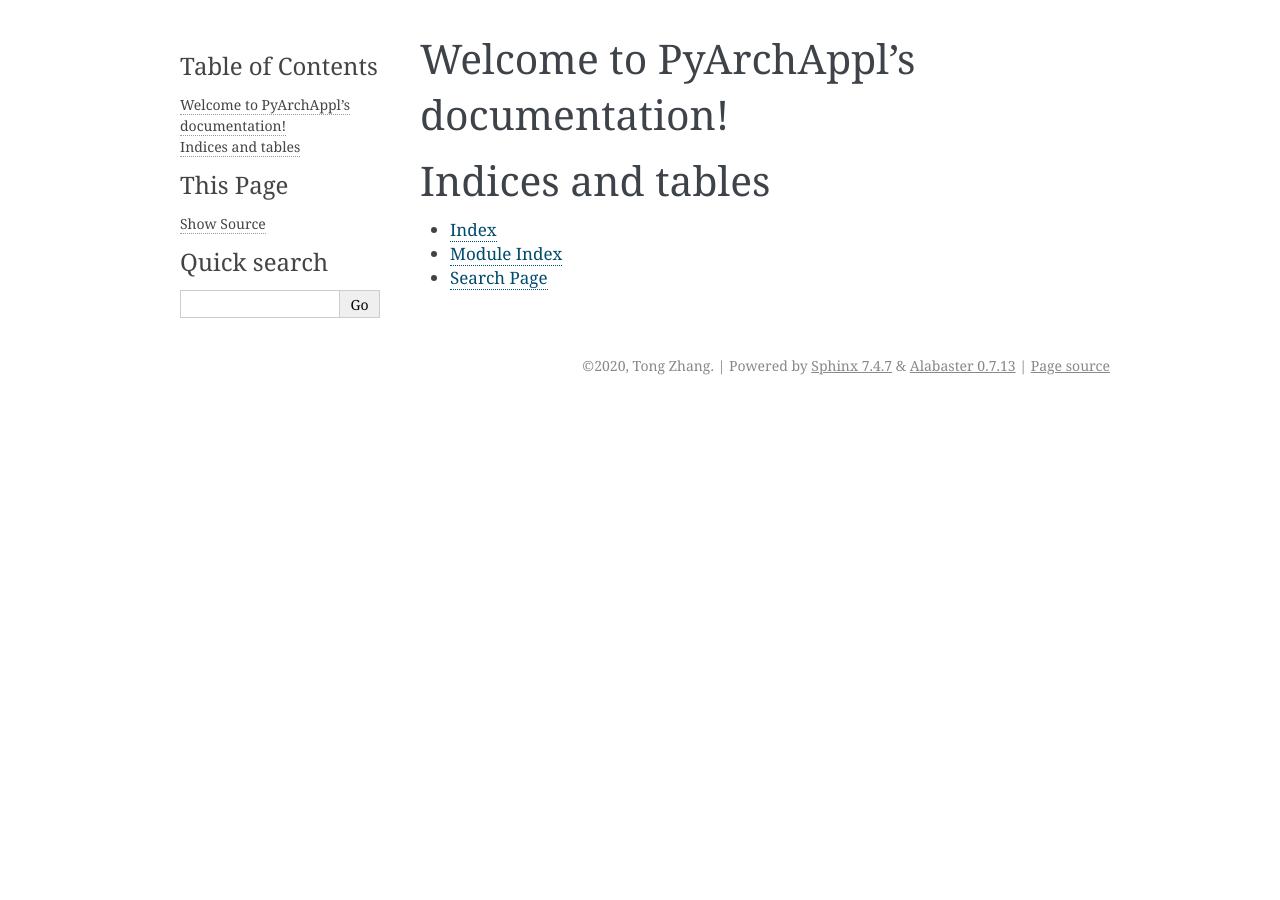
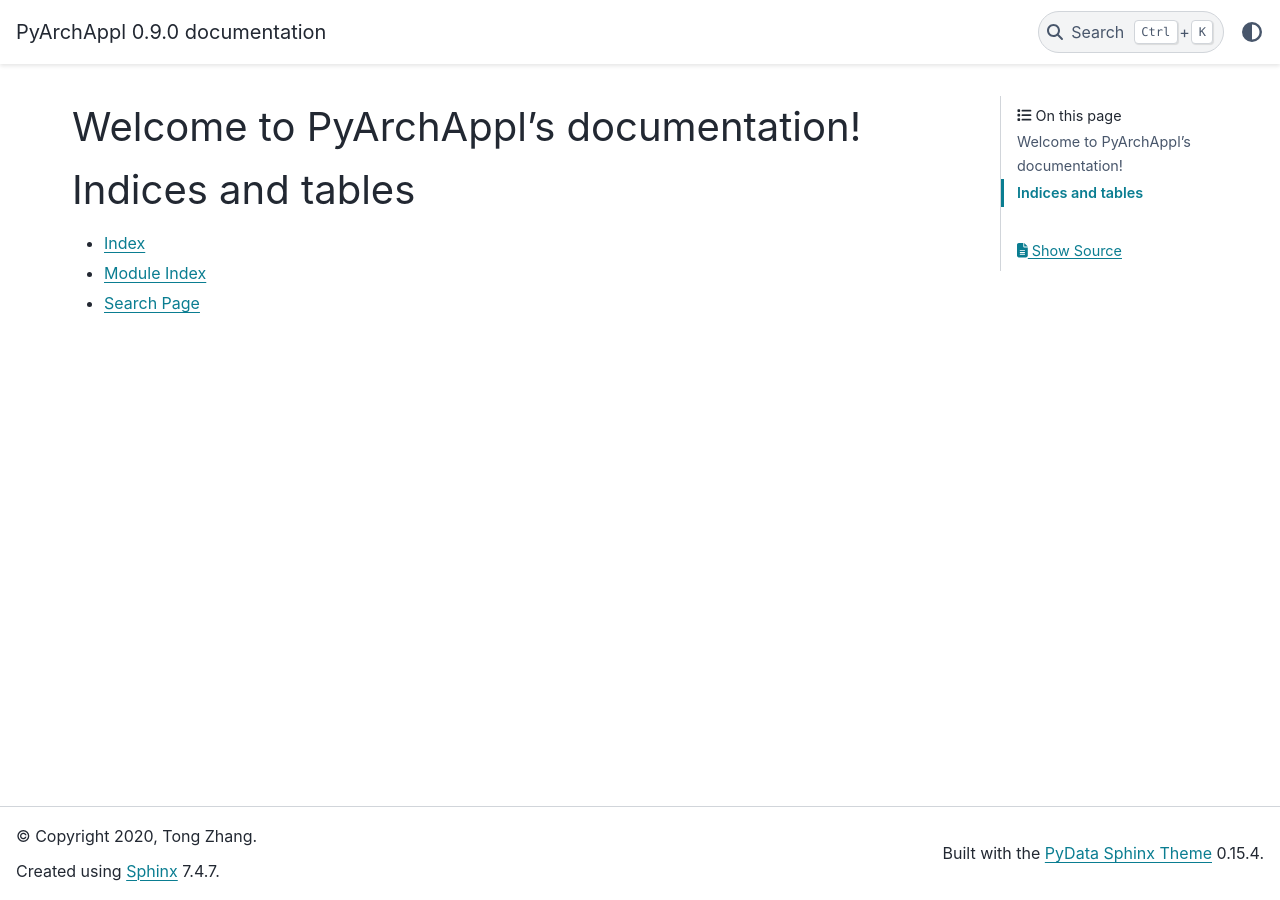
Before and after one commit to zhangt58/PyArchAppl, a Sphinx documentation site: the page built from doc/source/index.rst, in a window 1280 px wide. Built offline with Sphinx 7.4.7 and the PyData theme 0.15.4, drawn with Linux system fonts in a browser that asks for light colours; the version number is read from the project's files by our own code.

```diff
--- a/doc/source/conf.py
+++ b/doc/source/conf.py
@@ -13,7 +13,8 @@
 # import os
 # import sys
 # sys.path.insert(0, os.path.abspath('.'))
-
+import pydata_sphinx_theme
+from archappl import __version__
 
 # -- Project information -----------------------------------------------------
 
@@ -22,7 +23,7 @@ copyright = '2020, Tong Zhang'
 author = 'Tong Zhang'
 
 # The full version, including alpha/beta/rc tags
-release = '0.9.0'
+release = __version__
 
 
 # -- General configuration ---------------------------------------------------
@@ -47,7 +48,7 @@ exclude_patterns = []
 # The theme to use for HTML and HTML Help pages.  See the documentation for
 # a list of builtin themes.
 #
-html_theme = 'alabaster'
+html_theme = 'pydata_sphinx_theme'
 
 # Add any paths that contain custom static files (such as style sheets) here,
 # relative to this directory. They are copied after the builtin static files,
```
